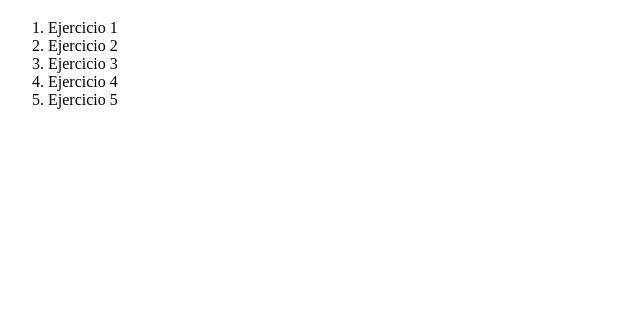
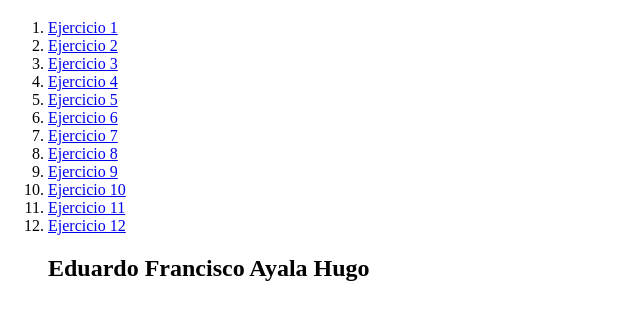
Before and after one commit to EduardoAyala7/Actividad_08, a plain HTML site: page index.html in a window 1280 px wide. Shown: the part 61-380 px from the top of the page, without its empty margins (0-640 px from the left). Drawn offline with Linux system fonts and the light colour scheme.

Commit message:
Add files via upload

```diff
--- a/index.html
+++ b/index.html
@@ -8,11 +8,20 @@
 <body>
     <h1>Indice</h1>
     <ol>
-        <li><a href=""></a>Ejercicio 1</li>
-        <li><a href=""></a>Ejercicio 2</li>
-        <li><a href=""></a>Ejercicio 3</li>
-        <li><a href=""></a>Ejercicio 4</li>
-        <li><a href=""></a>Ejercicio 5</li>
+        <li><a href="Ejercicio01.html">Ejercicio 1</a></li>
+        <li><a href="Ejercicio02.html">Ejercicio 2</a></li>
+        <li><a href="Ejercicio03.html">Ejercicio 3</a></li>
+        <li><a href="Ejercicio04.html">Ejercicio 4</a></li>
+        <li><a href="Ejercicio05.html">Ejercicio 5</a></li>
+        <li><a href="Ejercicio06.html">Ejercicio 6</a></li>
+        <li><a href="Ejercicio07.html">Ejercicio 7</a></li>
+        <li><a href="Ejercicio08.html">Ejercicio 8</a></li>
+        <li><a href="Ejercicio09.html">Ejercicio 9</a></li>
+        <li><a href="Ejercicio10.html">Ejercicio 10</a></li>
+        <li><a href="Ejercicio11.html">Ejercicio 11</a></li>
+        <li><a href="Ejercicio12.html">Ejercicio 12</a></li>
+
+        <h2>Eduardo Francisco Ayala Hugo</h2>
     </ol>
 </body>
 </html>
```
Also changed, not shown: Ejercicio11.html (added, +14 -0 lines), Ejercicio12.html (added, +34 -0 lines).
